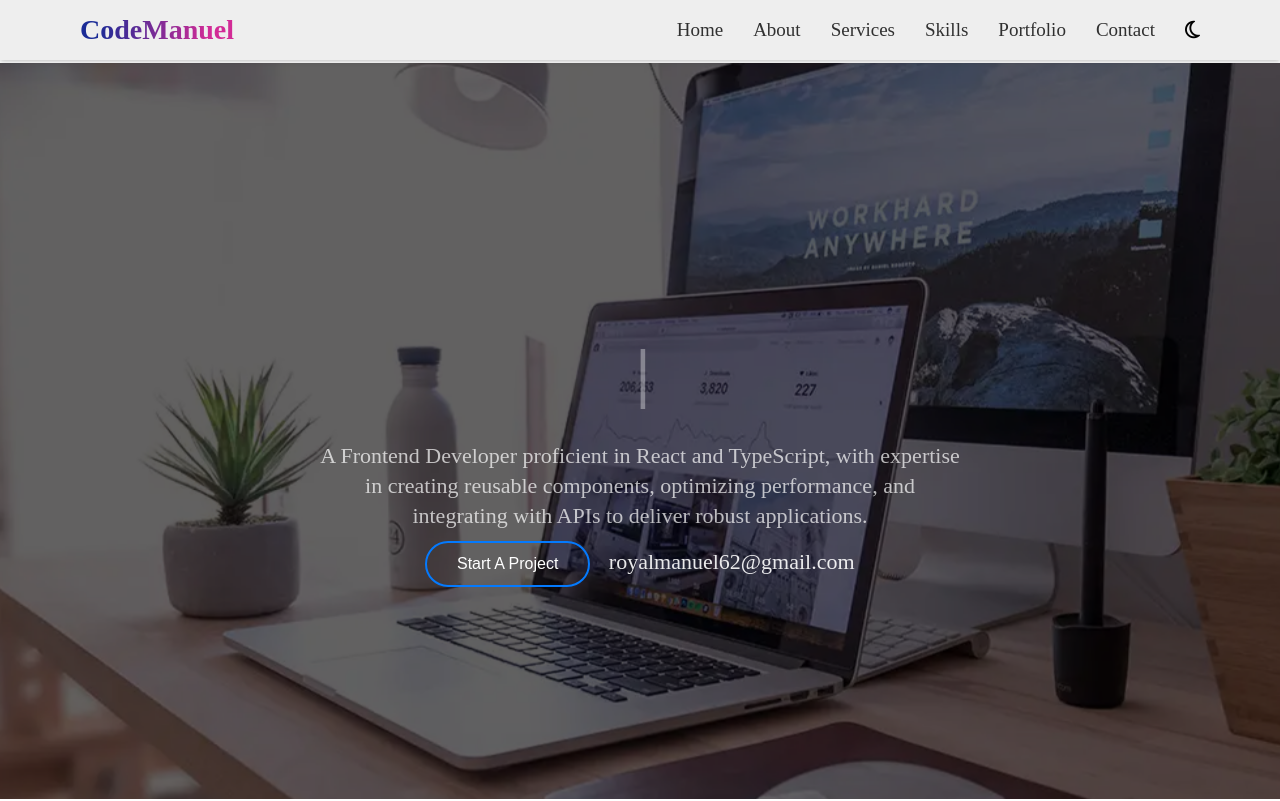
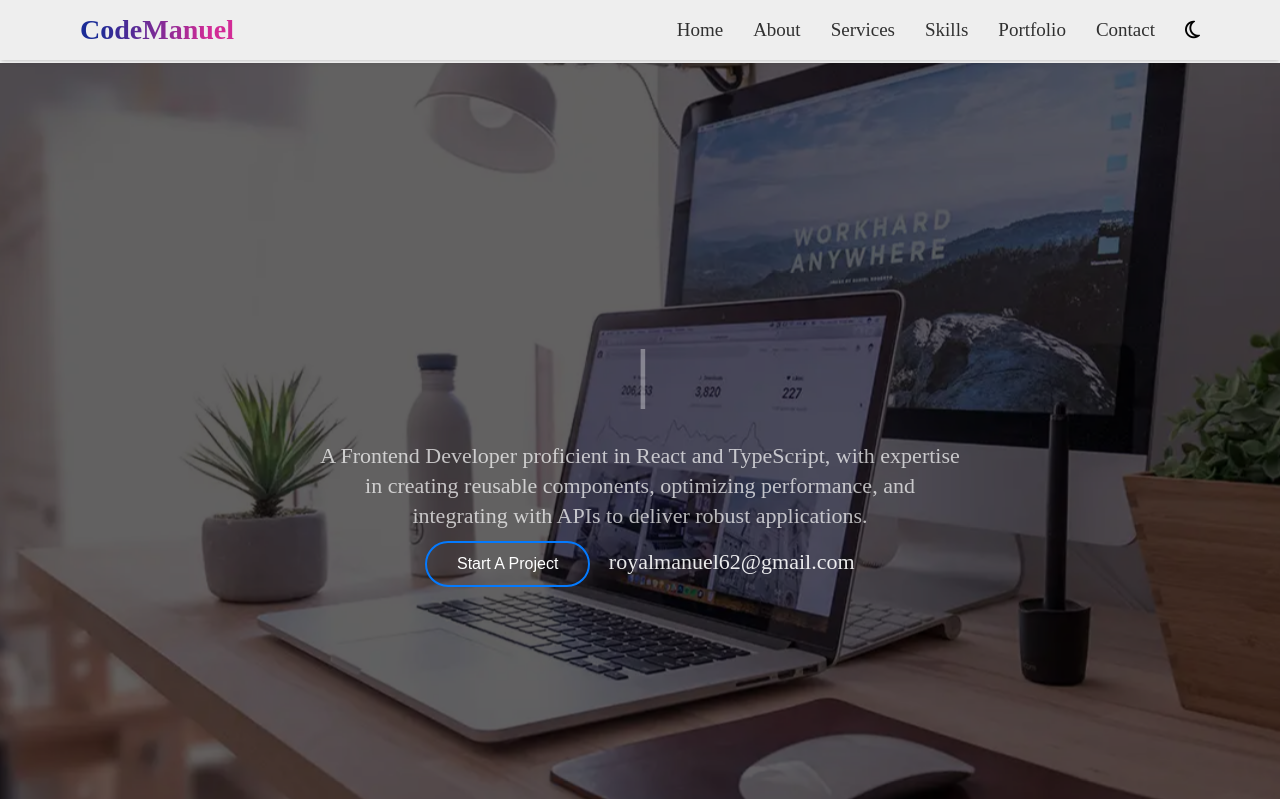
Before and after one commit to EmmanuelVictor62/Code-Manuel-Website, a React (Create React App) app: page / in a window 1280 px wide. Shown: the top 801 px of the page. Built offline with nearby package versions, Linux system fonts and the light colour scheme.

Commit message:
Update _variables.scss

```diff
--- a/src/styles/_variables.scss
+++ b/src/styles/_variables.scss
@@ -177,17 +177,17 @@ $col-primary-2: rgb(246, 172, 13);
     }
 
     25% {
+      transform: scale(1.1);
+      background-position: 50% 50%;
+    }
+
+    50% {
       transform: scale(1.2);
       background-position: 50% 50%;
     }
 
-    50% {
-      transform: scale(1.3);
-      background-position: 50% 50%;
-    }
-
     75% {
-      transform: scale(1.2);
+      transform: scale(1.1);
       background-position: 50% 50%;
     }
 
```
